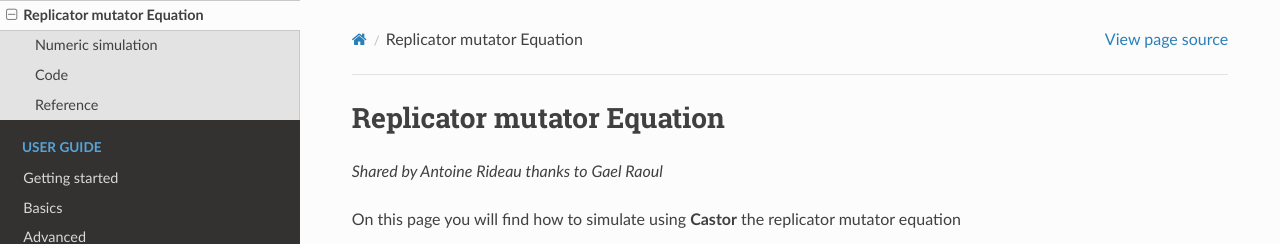
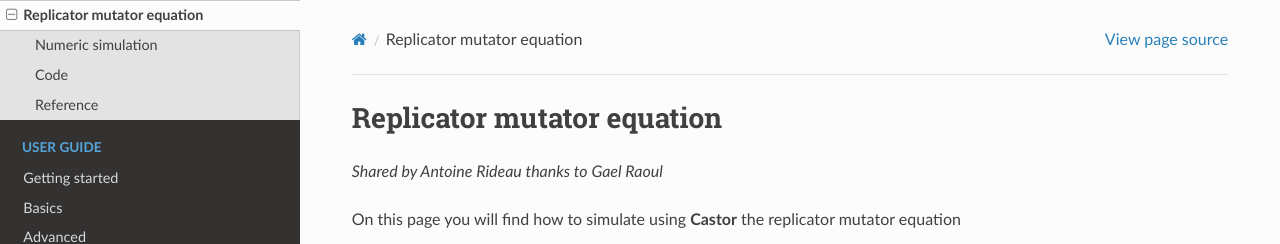
Before and after one commit to leprojetcastor/castor, a Sphinx documentation site: the page built from doc/source/replicatormutator.rst, in a window 1280 px wide and 900 px high. Shown: the top 244 px of the window. Built offline with Sphinx 7.4.7 and the Read the Docs theme 2.0.0, drawn with Linux system fonts in a browser that asks for light colours.

Commit message:
Minor fix on replicator mutator

```diff
--- a/doc/source/replicatormutator.rst
+++ b/doc/source/replicatormutator.rst
@@ -1,4 +1,4 @@
-Replicator mutator Equation
+Replicator mutator equation
 ===========================
 
 *Shared by Antoine Rideau thanks to Gael Raoul*
@@ -144,7 +144,7 @@
 
 
 .. figure:: img/replicatormutator.png
-    :width: 1200
+    :width: 800
     :align: center
     :figclass: align-center
 
```
